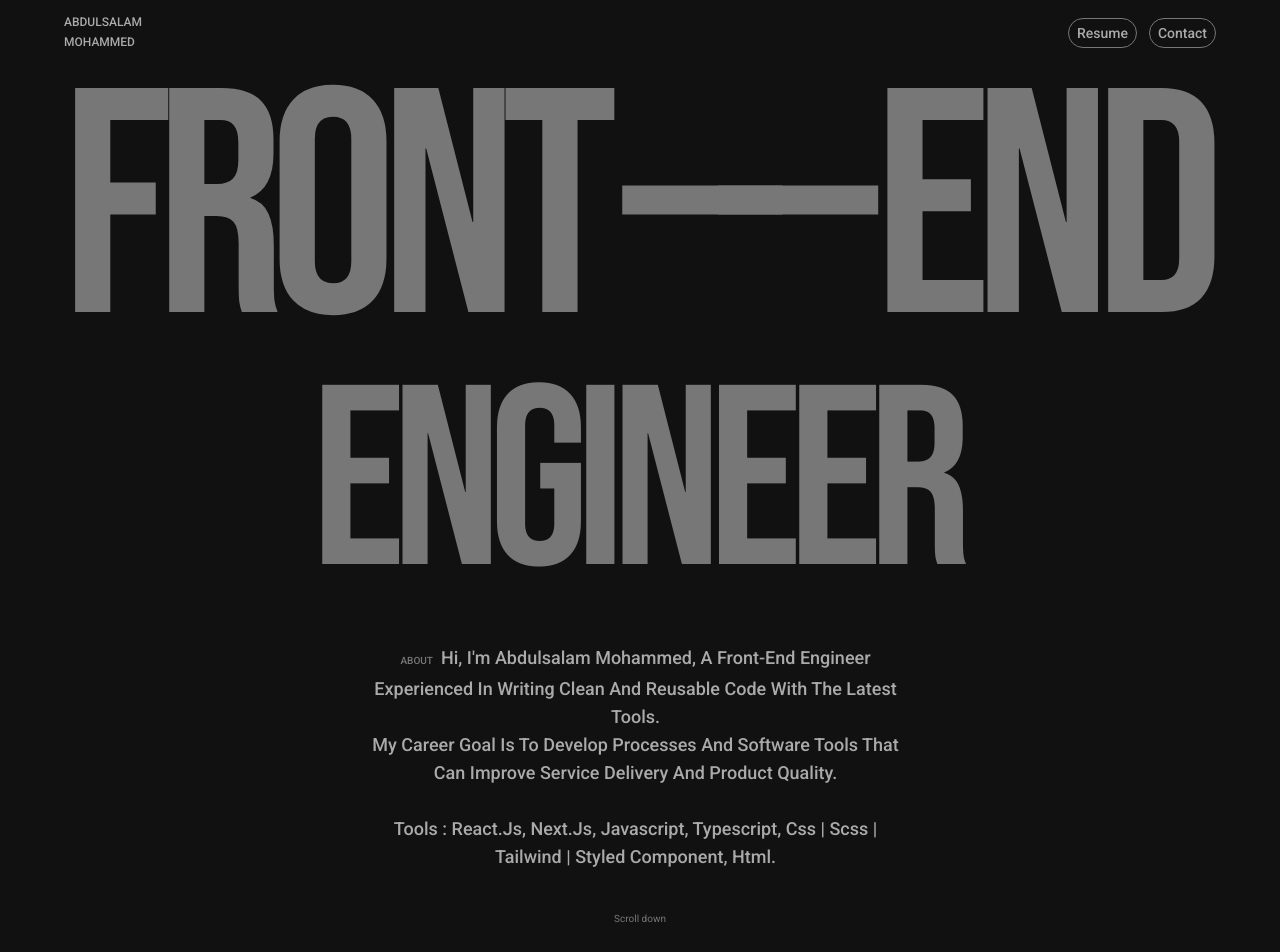
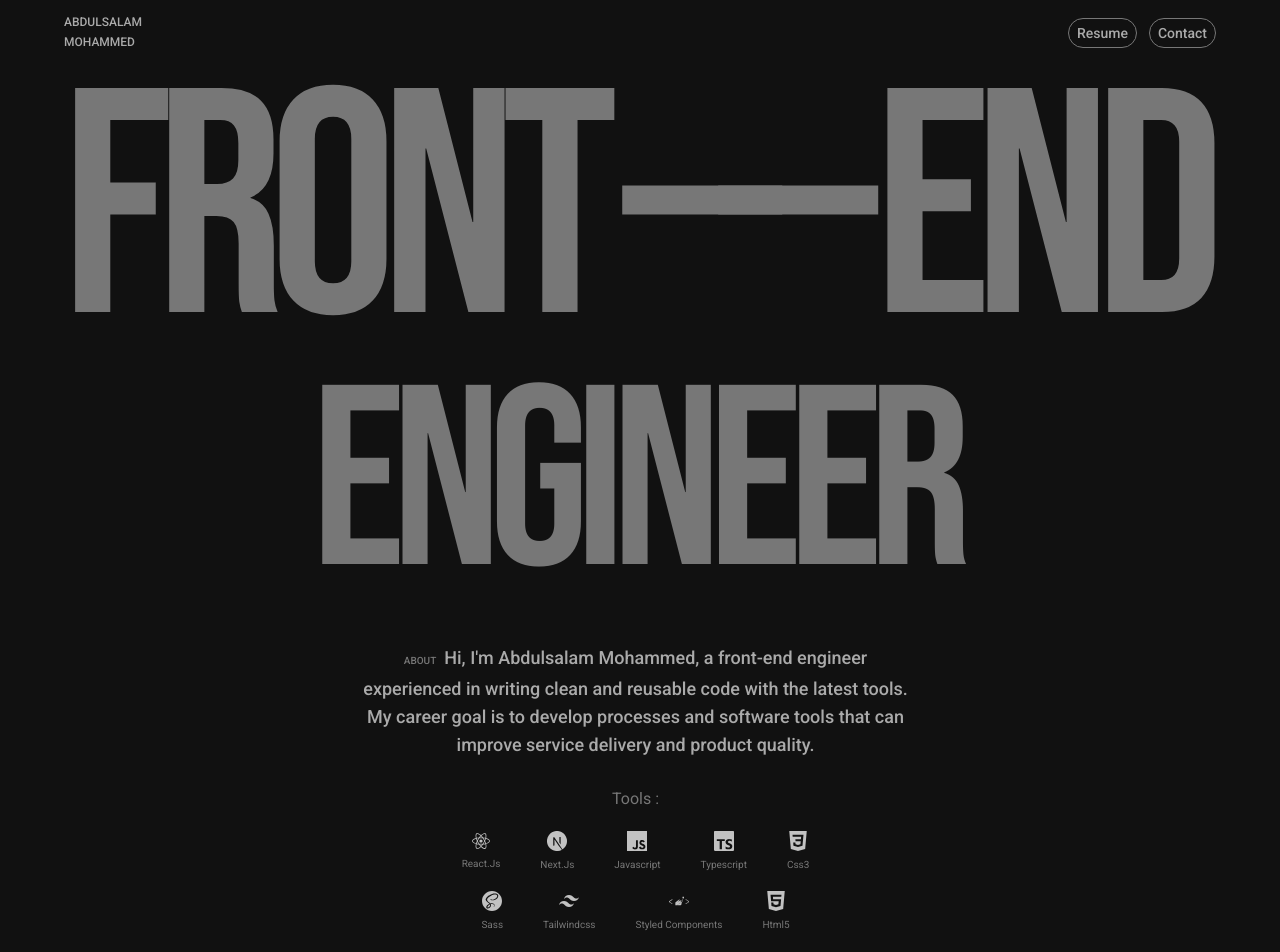
Before and after one commit to Abdulsalam24/MyPortfolio, a React (Vite) app: page / in a window 1280 px wide. Shown: the top 952 px of the page. Built offline with nearby package versions, Linux system fonts and the light colour scheme.

Commit message:
new icon added

```diff
--- a/src/App.jsx
+++ b/src/App.jsx
@@ -18,22 +18,19 @@ function App() {
 
   const app = document.querySelector(".App");
 
-  useEffect(() => {
-    if (app) {
-      const scroll = new LocomotiveScroll({
-          el: document.querySelector("[data-scroll-container]"),
-          smooth: true,
-        });
-    }
-
-  });
-
+  // useEffect(() => {
+  //   if (app) {
+  //     const scroll = new LocomotiveScroll({
+  //         el: document.querySelector("[data-scroll-container]"),
+  //         smooth: true,
+  //       });
+  //   }
+  // });
 
   // const scroll = new LocomotiveScroll({
   //   el: document.querySelector("[data-scroll-container]"),
   //   smooth: true,
   // });
-
 
   // if (isLoading) {
   //   return <Loader />;
--- a/src/App.scss
+++ b/src/App.scss
@@ -217,3 +217,18 @@ html {
     }
   }
 }
+
+.about{
+  display: unset;
+}
+
+.tools{
+  display: flex !important;
+  svg{
+    color: rgb(194, 194, 194);
+  }
+  >div{
+  display: flex !important;
+
+  }
+}
--- a/src/components/Header.jsx
+++ b/src/components/Header.jsx
@@ -1,7 +1,10 @@
 import { useEffect } from "react";
 import gsap from "gsap";
 import SplitType from "split-type";
+
 import { MdKeyboardDoubleArrowDown } from "react-icons/md";
+import { FaReact } from "react-icons/fa";
+import { SiNextdotjs, SiJavascript, SiTypescript, SiCss3, SiSass, SiStyledcomponents, SiTailwindcss, SiHtml5 } from "react-icons/si";
 
 const Header = () => {
   useEffect(() => {
@@ -55,19 +58,60 @@ const Header = () => {
             </div>
 
             <div
-              className="text-base text-left tracking-normal pl-10 max-w-[400px] ml-auto md:ml-0 md:pl-0 md:max-w-[550px] md:text-center"
+              className="about text-base text-left tracking-normal pl-10 max-w-[400px] ml-auto md:ml-0 md:pl-0 md:max-w-[550px] md:text-center"
               id="header-text"
             >
-              <p className="about text-[#aaa] font-medium text-sm md:leading-[1.5em] md:text-lg lg:text-lg">
+              <p className="text-[#aaa] font-medium text-sm md:leading-[1.5em] md:text-lg lg:text-lg normal-case">
                 <span className="text-[#777] mr-2 uppercase">About </span>Hi,
                 I'm Abdulsalam Mohammed, a front-end engineer experienced in
-                writing clean and reusable code with the latest tools. <br />{" "}
-                My career goal is to develop processes and software tools that
-                can improve service delivery and product quality.
+                writing clean and reusable code with the latest tools. <br /> My
+                career goal is to develop processes and software tools that can
+                improve service delivery and product quality.
                 <br />
                 <br />
-                Tools : React.js, Next.js, Javascript, Typescript, Css | Scss | Tailwind | Styled component, Html.
               </p>
+              Tools :
+              <div className="tools my-5 max-w-sm mx-auto flex flex-wrap gap-10 gap-y-3 justify-center items-center text-xl">
+                <div className="flex text-lg flex-col items-center">
+                  <FaReact />
+                  <span>React.js</span>
+                </div>
+                <div className="flex flex-col items-center">
+                  <SiNextdotjs />
+                  <span>Next.js</span>
+                </div>
+                <div className="flex flex-col items-center">
+                  <SiJavascript />
+                  <span>Javascript</span>
+                </div>
+                <div className="flex flex-col items-center">
+                  <SiTypescript />
+                  <span>Typescript</span>
+                </div>
+                <div className="flex flex-col items-center">
+                  <SiCss3 />
+                  <span>Css3</span>
+                </div>
+                <div className="flex flex-col items-center">
+                  <SiSass />
+                  <span>Sass</span>
+                </div>
+                <div className="flex flex-col items-center">
+                  <SiTailwindcss />
+                  <span>Tailwindcss</span>
+                </div>
+                <div className="flex flex-col items-center">
+                  <SiStyledcomponents />
+                  <span>Styled components</span>
+                </div>
+                <div className="flex flex-col items-center">
+                  <SiHtml5 />
+                  <span>Html5</span>
+                </div>
+
+                {/* <FaReact className="w-[150px]" />, Next.js, Javascript,
+                Typescript, Css | Scss | Tailwind | Styled component, Html. */}
+              </div>
             </div>
           </div>
         </h1>
--- a/src/components/Project/index.js
+++ b/src/components/Project/index.js
@@ -5,8 +5,7 @@ export const projectData = [
     title: "Movie App",
     tools: "React, scss, Html",
     link: "https://movieappabd.netlify.app/",
-  }
-  ,
+  },
   {
     id: 4,
     description: "Shoppy",
```
